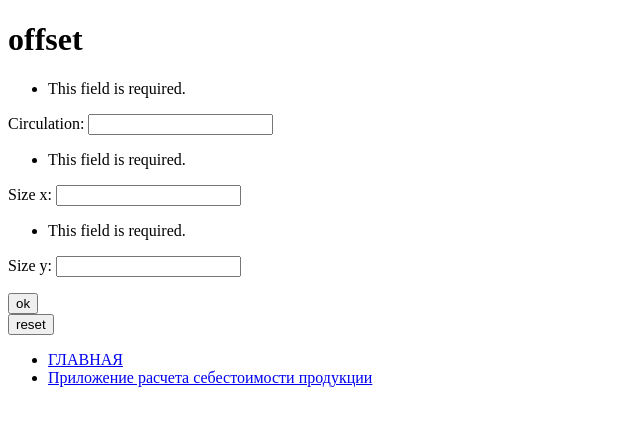
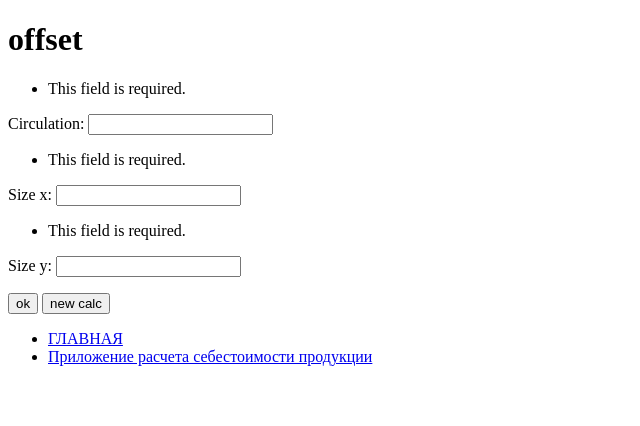
Before and after one commit to Klaus8k/talpo, a Django app: page /ordercost/offset/ in a window 1280 px wide. Shown: the top 426 px of the page, without its empty margins (0-640 px from the left). Run offline with Django 3.2, Linux system fonts and the light colour scheme.

Commit message:
+ кнопка нового расчета

```diff
--- a/ordercost/templates/ordercost/offset.html
+++ b/ordercost/templates/ordercost/offset.html
@@ -8,9 +8,10 @@
 <!--    {% csrf_token %}-->
     {{ form.as_p }}
     <button type="submit"> ok </button>
+    <button type="submit" value="reset" name="reset"> new calc </button>
 </form>
 
-<button type="reset"> reset </button>
+
 
 {% if result %}
     <h2>Результат вычисления</h2>
--- a/ordercost/views.py
+++ b/ordercost/views.py
@@ -1,4 +1,4 @@
-from django.shortcuts import render
+from django.shortcuts import render, HttpResponseRedirect
 from .forms import OffsetForms
 from .logic import result
 
@@ -15,9 +15,11 @@ def index(request):
 
 
 def offset(request):
-    print(request)
     context = {'unit': 'offset'}
 
+    if request.GET.get('reset'): # при ключе ресет переходит на реквест но только путь path
+        return HttpResponseRedirect(request.path)
+# если есть данные из формы передает очищенные данные в функцию обработки
     if request.method == 'GET':
         form = OffsetForms(request.GET)
         if form.is_valid():
```
